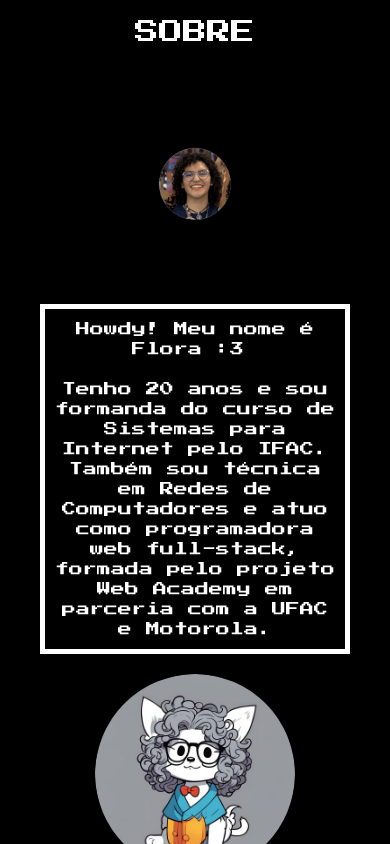
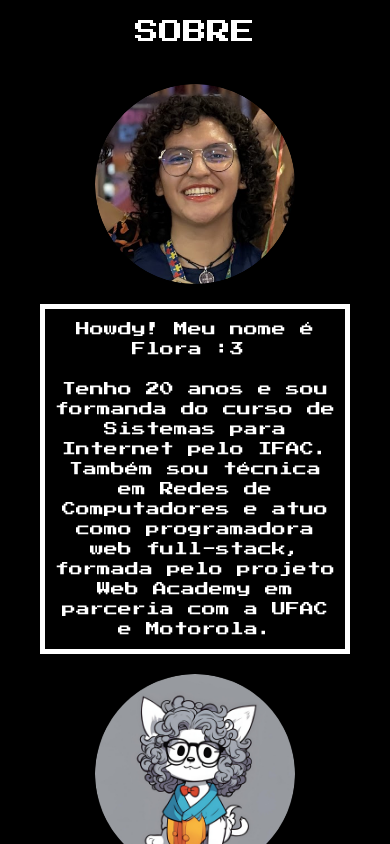
Before and after one commit to FloraOFF/UnderWiki, a React Native app: screen /sobreAutor in a window 390 px wide. Built offline with nearby package versions, Linux system fonts and the light colour scheme.

Commit message:
Salvando progresso

```diff
--- a/src/pages/sobreAutor.js
+++ b/src/pages/sobreAutor.js
@@ -8,7 +8,7 @@ const sobreAutor = ({ navigation }) => (
       <Text style={[styles.text, styles.title]}>SOBRE</Text>
       <View style={styles.imageContainer}>
         <Image
-          source={require('../../assets/images/fotoAutor.png')}
+          source={require('../../assets/images/autor-photoaidcom-cropped.png')}
           style={styles.image}
         />
       </View>
```
Also changed, not shown: assets/images/autor-photoaidcom-cropped.png (added), assets/images/fotoAutor.png (deleted).
